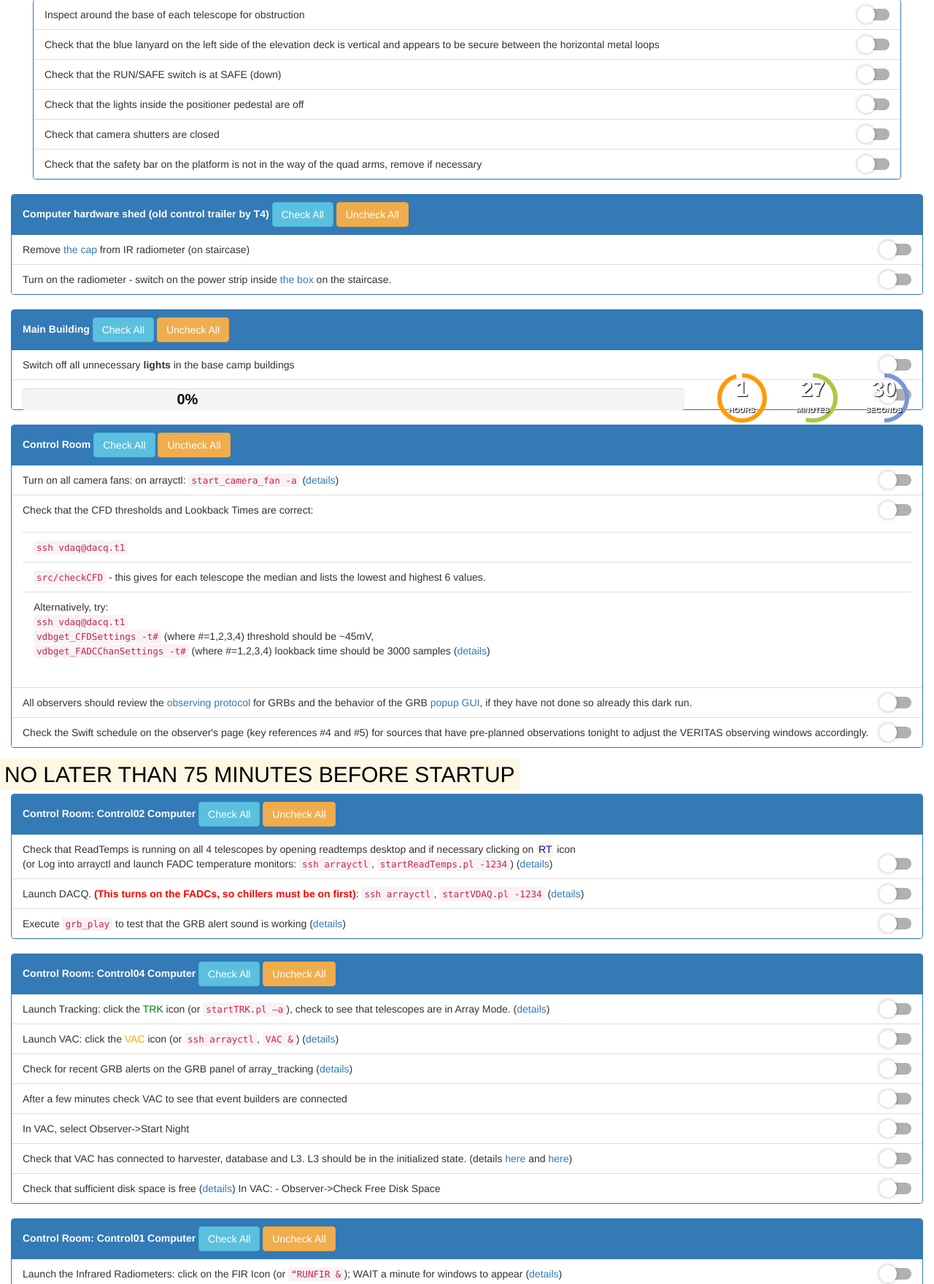
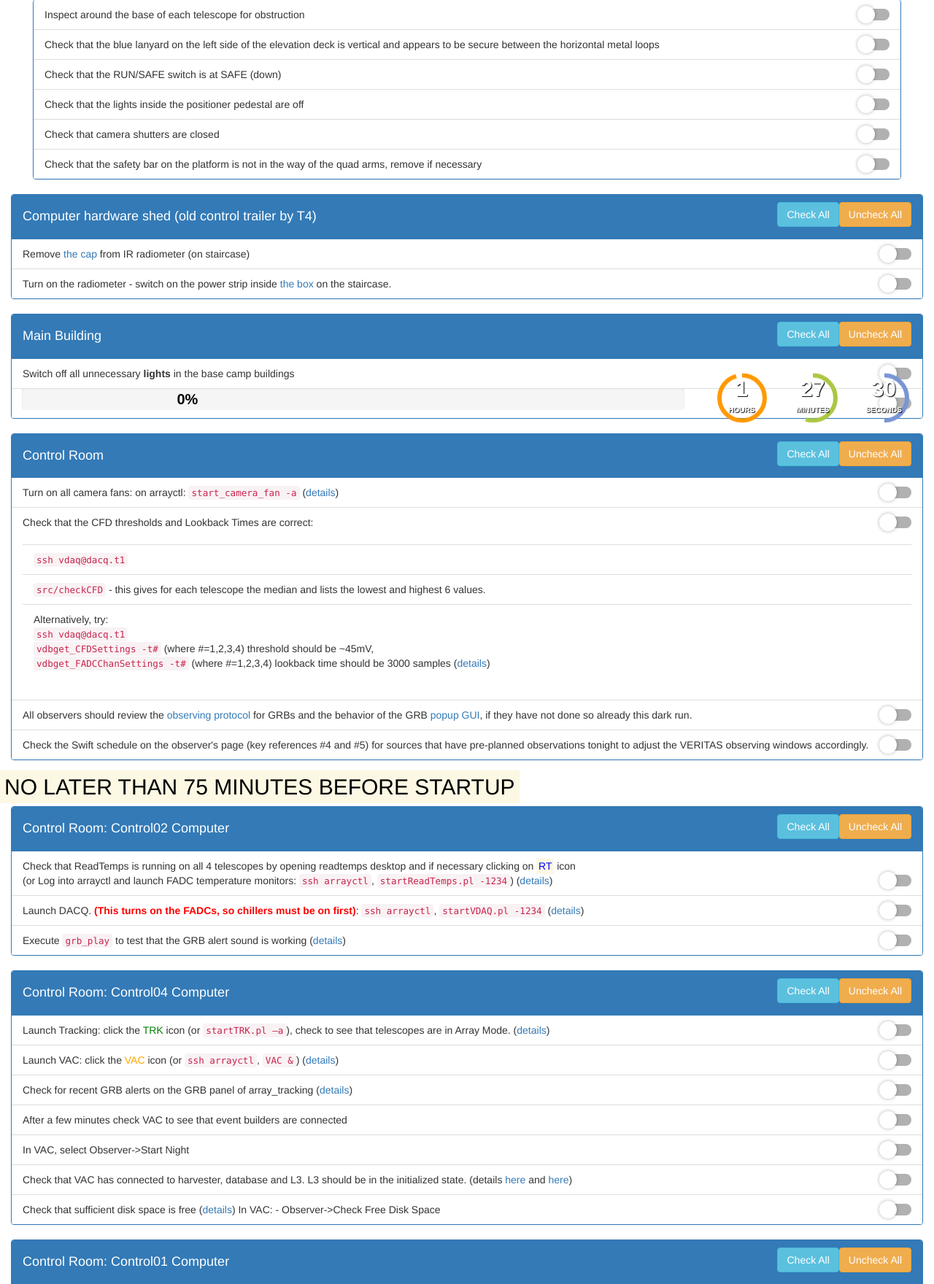
Before and after one commit to KarlenS/checklists, a Flask app: page /startnightform in a window 1280 px wide. Shown: the part 218-1978 px from the top of the page at 73% size. Run offline with Flask 2, Linux system fonts and the light colour scheme; the visitor is signed in with stand-in values (Sample User, id 1); some libraries are stand-ins or nearby versions.

Commit message:
Completes item in #6 - checkall buttons fully functional

```diff
--- a/app/templates/startnightform_new.html
+++ b/app/templates/startnightform_new.html
@@ -619,12 +619,12 @@ $(document).ready(function()
 
                         <div class="col-xs-12">
                            <div class="panel panel-primary">
-                                <div class="panel-heading"><strong>Computer hardware shed (old control trailer by T4)</strong>
-                                   <button type="button" id="checkall" class="btn btn-info">Check All</button>
-                                   <button type="button" id="uncheckall" class="btn btn-warning">Uncheck All</button>
-                                </div>
-
-                                <ul class="list-group">
+                                <div class="panel-heading clearfix"><h4 class="pull-left">Computer hardware shed (old control trailer by T4)</h4>
+                                   <button type="button" data-target="#90minhardwareshed" class="btn btn-warning pull-right">Uncheck All</button>
+                                   <button type="button" data-target="#90minhardwareshed" class="btn btn-info pull-right">Check All</button>
+                                </div>
+
+                                <ul class="list-group" id="90minhardwareshed">
 
                                 <li class="list-group-item">
                                 	Remove <a href="" data-toggle="modal" data-target="#T0Radio">the cap</a> from IR radiometer (on staircase)
@@ -648,12 +648,12 @@ $(document).ready(function()
 
                         <div class="col-xs-12 col-sm-12 col-md-12">
                             <div class="panel panel-primary">
-                                <div class="panel-heading"><strong>Main Building</strong>
-                                   <button type="button" id="checkall" class="btn btn-info">Check All</button>
-                                   <button type="button" id="uncheckall" class="btn btn-warning">Uncheck All</button>
-                                </div>
-
-                                <ul class="list-group">
+                                <div class="panel-heading clearfix"><h4 class="pull-left">Main Building</h4>
+                                   <button type="button" data-target="#90minbuilding" class="btn btn-warning pull-right">Uncheck All</button>
+                                   <button type="button" data-target="#90minbuilding" class="btn btn-info pull-right">Check All</button>
+                                </div>
+
+                                <ul class="list-group" id="90minbuilding">
 
                                 <li class="list-group-item">
                                 	Switch off all unnecessary <strong>lights</strong> in the base camp buildings
@@ -677,12 +677,12 @@ $(document).ready(function()
 
                         <div class="col-xs-12 col-sm-12 col-md-12">
                             <div class="panel panel-primary">
-                                <div class="panel-heading"><strong>Control Room</strong>
-                                   <button type="button" id="checkall" class="btn btn-info">Check All</button>
-                                   <button type="button" id="uncheckall" class="btn btn-warning">Uncheck All</button>
-                                </div>
-
-                                <ul class="list-group">
+                                <div class="panel-heading clearfix"><h4 class="pull-left">Control Room</h4>
+                                   <button type="button" data-target="#90mincontrol" class="btn btn-warning pull-right">Uncheck All</button>
+                                   <button type="button" data-target="#90mincontrol" class="btn btn-info pull-right">Check All</button>
+                                </div>
+
+                                <ul class="list-group" id="90mincontrol">
 
                                 <li class="list-group-item">
                                 	Turn on all camera fans: on arrayctl: <code>start_camera_fan -a</code> (<a href=https://veritas.sao.arizona.edu/wiki/index.php/Camera_Fan>details</a>)
@@ -739,11 +739,11 @@ $(document).ready(function()
 <div id="section-75min" class="section">
                         <div class="col-xs-12">
                            <div class="panel panel-primary">
-                               <div class="panel-heading"><strong>Control Room: Control02 Computer</strong>
-                                   <button type="button" id="checkall" class="btn btn-info">Check All</button>
-                                   <button type="button" id="uncheckall" class="btn btn-warning">Uncheck All</button>
+                               <div class="panel-heading clearfix"><h4 class="pull-left">Control Room: Control02 Computer</h4>
+                                   <button type="button" class="btn btn-warning pull-right" data-target="#75mincontrol02">Uncheck All</button>
+                                   <button type="button" class="btn btn-info pull-right" data-target="#75mincontrol02">Check All</button>
                                </div>
-                                <ul class="list-group">
+                                <ul class="list-group" id="75mincontrol02">
 
                                 <li class="list-group-item">
                                 Check that ReadTemps is running on all 4 telescopes by opening readtemps desktop and if necessary clicking on <mark><font color=blue>RT</font></mark> icon <br> (or Log into arrayctl and launch FADC temperature monitors: <code>ssh arrayctl</code>, <code>startReadTemps.pl -1234</code>) (<a href=https://veritas.sao.arizona.edu/wiki/index.php/FADC_Temperature_Monitor>details</a>)
@@ -778,11 +778,11 @@ $(document).ready(function()
 				<br>
                         <div class="col-xs-12">
                            <div class="panel panel-primary">
-                               <div class="panel-heading"><strong>Control Room: Control04 Computer</strong>
-                                   <button type="button" id="checkall" class="btn btn-info">Check All</button>
-                                   <button type="button" id="uncheckall" class="btn btn-warning">Uncheck All</button>
+                               <div class="panel-heading clearfix"><h4 class="pull-left">Control Room: Control04 Computer</h4>
+                                   <button type="button" class="btn btn-warning pull-right" data-target="#75mincontrol04">Uncheck All</button>
+                                   <button type="button" class="btn btn-info pull-right" data-target="#75mincontrol04">Check All</button>
                                </div>
-                                <ul class="list-group">
+                                <ul class="list-group" id="75mincontrol04">
 
                                 <li class="list-group-item">
                                         Launch Tracking: click the <font color=green>TRK</font> icon (or <code>startTRK.pl –a</code>), check to see that telescopes are in Array Mode. (<a href=https://veritas.sao.arizona.edu/wiki/index.php/Serial_Tracking_(PCS)#Array_interface>details</a>)
@@ -842,11 +842,11 @@ $(document).ready(function()
                 </div>
                         <div class="col-xs-12">
                            <div class="panel panel-primary">
-                               <div class="panel-heading"><strong>Control Room: Control01 Computer</strong>
-                                   <button type="button" id="checkall" class="btn btn-info">Check All</button>
-                                   <button type="button" id="uncheckall" class="btn btn-warning">Uncheck All</button>
+                               <div class="panel-heading clearfix"><h4 class="pull-left">Control Room: Control01 Computer</h4>
+                                   <button type="button" class="btn btn-warning pull-right" data-target="#75mincontrol01">Uncheck All</button>
+                                   <button type="button" class="btn btn-info pull-right" data-target="#75mincontrol01">Check All</button>
                                </div>
-                                <ul class="list-group">
+                                <ul class="list-group" id="75mincontrol01">
 
                                 <li class="list-group-item">
                                         Launch the Infrared Radiometers: click on the FIR Icon
@@ -890,11 +890,11 @@ $(document).ready(function()
 				<br>
                         <div class="col-xs-12">
                            <div class="panel panel-primary">
-                               <div class="panel-heading"><strong>L2 Trigger GUI</strong>
-                                   <button type="button" id="checkall" class="btn btn-info">Check All</button>
-                                   <button type="button" id="uncheckall" class="btn btn-warning">Uncheck All</button>
+                               <div class="panel-heading clearfix"><h4 class="pull-left">L2 Trigger GUI</h4>
+                                   <button type="button" class="btn btn-warning pull-right" data-target="#75minL2">Uncheck All</button>
+                                   <button type="button" class="btn btn-info pull-right" data-target="#75minL2">Check All</button>
                                </div>
-                                <ul class="list-group">
+                                <ul class="list-group" id="75minL2">
 
                                 <li class="list-group-item">
                                         On control01 start the L2 trigger GUI using the <font color=red>L2</font> icon or  by typing: <code>java -jar /home/observer/L2Software/L2TriggerGUI.jar</code></label>
@@ -951,11 +951,11 @@ $(document).ready(function()
                 <div id="section-45min" class="section">
                         <div class="col-xs-12">
                            <div class="panel panel-primary">
-                               <div class="panel-heading"><strong>Trailers</strong>
-                                   <button type="button" id="checkall" class="btn btn-info">Check All</button>
-                                   <button type="button" id="uncheckall" class="btn btn-warning">Uncheck All</button>
+                               <div class="panel-heading clearfix"><h4 class="pull-left">Trailers</h4>
+                                   <button type="button" class="btn btn-warning pull-right" data-target="#45mintrailers">Uncheck All</button>
+                                   <button type="button" class="btn btn-info pull-right" data-target="#45mintrailers">Check All</button>
                                </div>
-                                <ul class="list-group">
+                                <ul class="list-group" id="45mintrailers">
 
                                 <li class="list-group-item">
                                         Turn T1 preamp ON. Verify that it is delivering ~350W (<a href=https://veritas.sao.arizona.edu/wiki/index.php/Start_of_Night#Activate_Preamplifiers>details</a>)</label>
@@ -992,11 +992,11 @@ $(document).ready(function()
                                 <br>
                         <div class="col-xs-12">
                            <div class="panel panel-primary">
-                               <div class="panel-heading"><strong>Control Room</strong>
-                                   <button type="button" id="checkall" class="btn btn-info">Check All</button>
-                                   <button type="button" id="uncheckall" class="btn btn-warning">Uncheck All</button>
+                               <div class="panel-heading clearfix"><h4 class="pull-left">Control Room</h4>
+                                   <button type="button" class="btn btn-warning pull-right" data-target="#45mincontrol">Uncheck All</button>
+                                   <button type="button" class="btn btn-info pull-right" data-target="#45mincontrol">Check All</button>
                                </div>
-                                <ul class="list-group">
+                                <ul class="list-group" id="45mincontrol">
 
                                 <li class="list-group-item">
                                         After the preamps are started, launch Current Monitor: click on the <font color=purple>IMON</font> icon (or <code>startIMon.pl -1234</code>) (<a href=https://veritas.sao.arizona.edu/wiki/index.php/Start_of_Night#Starting_Current_Monitor>details</a>)
@@ -1052,30 +1052,30 @@ $(document).ready(function()
                     <div id="section-20min" class="section">
                         <div class="col-xs-12">
                            <div class="panel panel-primary">
-                               <div class="panel-heading"><strong>Control Room</strong>
-                                   <button type="button" id="checkall" class="btn btn-info">Check All</button>
-                                   <button type="button" id="uncheckall" class="btn btn-warning">Uncheck All</button>
+                               <div class="panel-heading clearfix"><h4 class="pull-left">Control Room</h4>
+                                   <button type="button" data-target="#20mincontrol" class="btn btn-warning pull-right">Uncheck All</button>
+                                   <button type="button" data-target="#20mincontrol" class="btn btn-info pull-right">Check All</button>
                                </div>
-                                <ul class="list-group">
+                                <ul class="list-group" id="20mincontrol">
 
                                 <li class="list-group-item">
                                         On control04, turn off HV
                                 <div class="material-switch pull-right">
-                                        <input id="20minhvoff" name="20minhvoff" type="checkbox"/>
+                                        <input id="20minhvoff" name="20minhvoff" type="checkbox" class="blah"/>
                                         <label for="20minhvoff" value="20minhvoff" class="label-success"></label>
                                 </div>
                                 </li>
                                 <li class="list-group-item">
                                         On control02, launch Pointing Monitor control: in VPM Control desktop click VPM (or <code>ssh control04</code> and execute <code>vpmctl</code>). Power on and start all monitors (<a href=https://veritas.sao.arizona.edu/wiki/index.php/Pointing_Monitor#Using_the_Pointing_Monitors_during_gamma-ray_observations>details</a>)</label>
                                 <div class="material-switch pull-right">
-                                        <input id="20minlaunchvpm" name="20minlaunchvpm" type="checkbox"/>
+                                        <input id="20minlaunchvpm" name="20minlaunchvpm" type="checkbox" class="blah"/>
                                         <label for="20minlaunchvpm" value="20minlaunchvpm" class="label-success"></label>
                                 </div>
                                 </li>
                                 <li class="list-group-item">
                                         Start the ELog in your favorite text editor (<a href=https://veritas.sao.arizona.edu/wiki/index.php/Start_of_Night#Starting_the_ELOG>details</a>)</label>
                                 <div class="material-switch pull-right">
-                                        <input id="20minelog" name="20minelog" type="checkbox" />
+                                        <input id="20minelog" name="20minelog" type="checkbox" class="blah"/>
                                         <label for="20minelog" value="20minelog" class="label-success"></label>
                                 </div>
                                 </li>
@@ -1359,12 +1359,12 @@ $(document).ready(function()
 
     <div class="col-xs-12">
         <div class="panel panel-primary">
-                                <div class="panel-heading">
-                                   <button type="button" id="checkall" class="btn btn-info">Check All</button>
-                                   <button type="button" id="uncheckall" class="btn btn-warning">Uncheck All</button>
-                                </div>
-
-            <ul class="list-group">
+                                <div class="panel-heading clearfix">
+                                   <button type="button" data-target="#startuplist" class="btn btn-warning pull-right">Uncheck All</button>
+                                   <button type="button" data-target="#startuplist" class="btn btn-info pull-right">Check All</button>
+                                </div>
+
+            <ul class="list-group" id="startuplist">
 
                             <li class="list-group-item">
                                         Final check: outside - is the sun down / basecamp lights out?
@@ -1587,6 +1587,7 @@ Each telescope has a dehumidifier behind the FADC racks. Check to see that it is
     $(document).ready(function(){
 
 
+
         socket = io.connect('http://' + document.domain + ':' + location.port + '/');
         socket.on('connect', function() {
             socket.emit('joined', {});
@@ -1601,14 +1602,15 @@ Each telescope has a dehumidifier behind the FADC racks. Check to see that it is
 
         $(':checkbox').change(function(data) {
             text =  $(this).attr('id');
-            width = parseFloat($("#progress-bar").attr("aria-valuenow"));
+            //width = parseFloat($("#progress-bar").attr("aria-valuenow"));
+                width = document.querySelectorAll('input[type="checkbox"]:checked').length * 100./126.;
             if(this.checked){
                 socket.emit('check',{msg: text});
-                width += 100./126.;
+              //  width += 100./126.;
             }
             else{
                 socket.emit('uncheck',{msg: text});
-                width -= 100./126.;
+             //   width -= 100./126.;
             }
 
             socket.emit('updatebars',{bar: width});
@@ -1642,6 +1644,18 @@ Each telescope has a dehumidifier behind the FADC racks. Check to see that it is
         //    socket.emit('left', {});
         //
         // });
+
+        $('.btn-info').click(function(){
+            var target = $(this).attr("data-target");
+            $(target).parent().find('li input[type=checkbox]').prop('checked',true).change();
+        });
+
+        $('.btn-warning').click(function(){
+            var target = $(this).attr("data-target");
+            $(target).parent().find('li input[type=checkbox]').prop('checked',false).change();
+        });
+
+
         socket.on('status', function(data){
                 session = data.msg;
         });
--- a/app/templates/updateBar.js
+++ b/app/templates/updateBar.js
@@ -2,6 +2,7 @@ var main = function() {
 
     $('body').scrollspy({ target: '#navtimes' });
 
+/*
     var getMessage = function (i) {
     var msgs = ['Another one!',
                 'You smart.',
@@ -24,7 +25,6 @@ var main = function() {
             return msgs[i];
         };
 
-/*
     $('input').on('click', function(){
 
         toastr.options = {
@@ -56,16 +56,14 @@ var main = function() {
     }
     //if(value == 126)
 
+  });
 */
-  });
     $('#reset').click(function (){
       $("#progress-bar")
       .css("width", "0%")
       .attr("aria-valuenow", '0')
       .text("0%");
     })
-
-  $(':checkbox:checked').prop('checked',false);//this clears checkboxes on refresh
 }
 
 $(document).ready(main);
```
